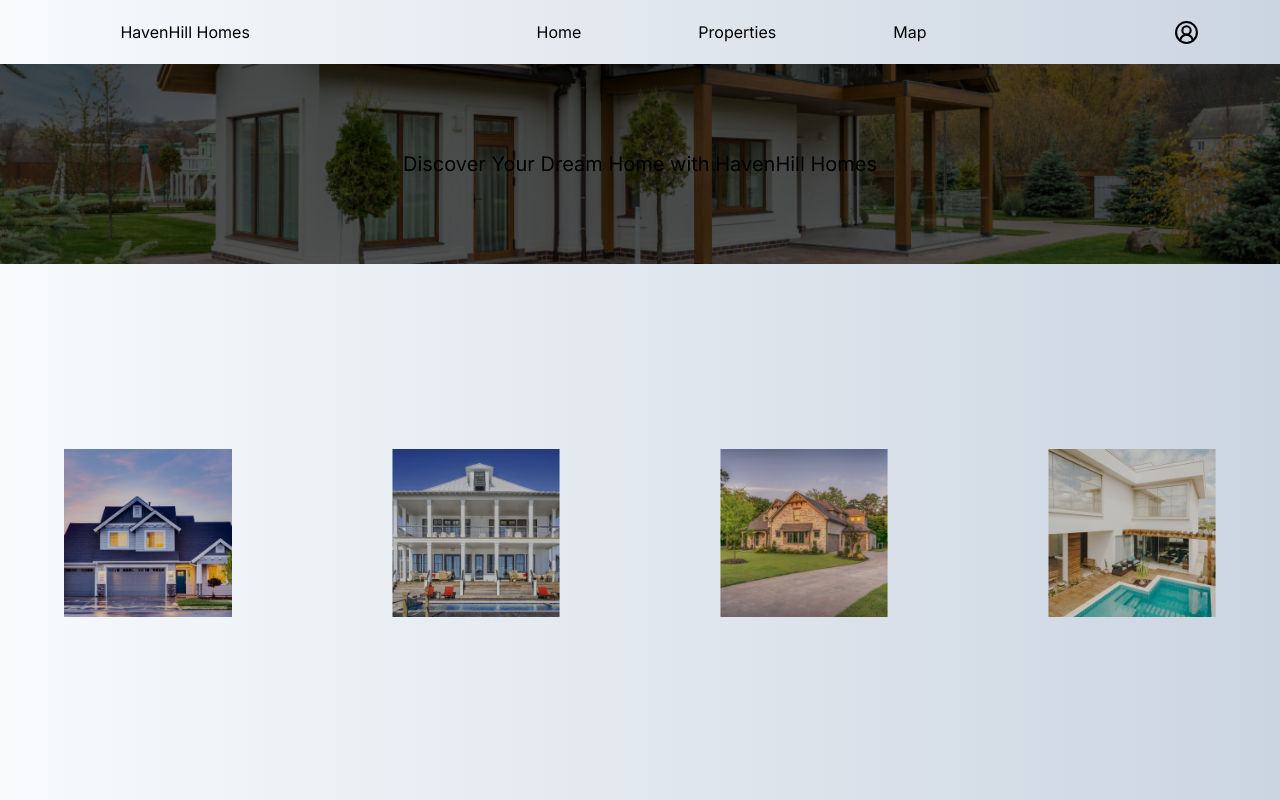
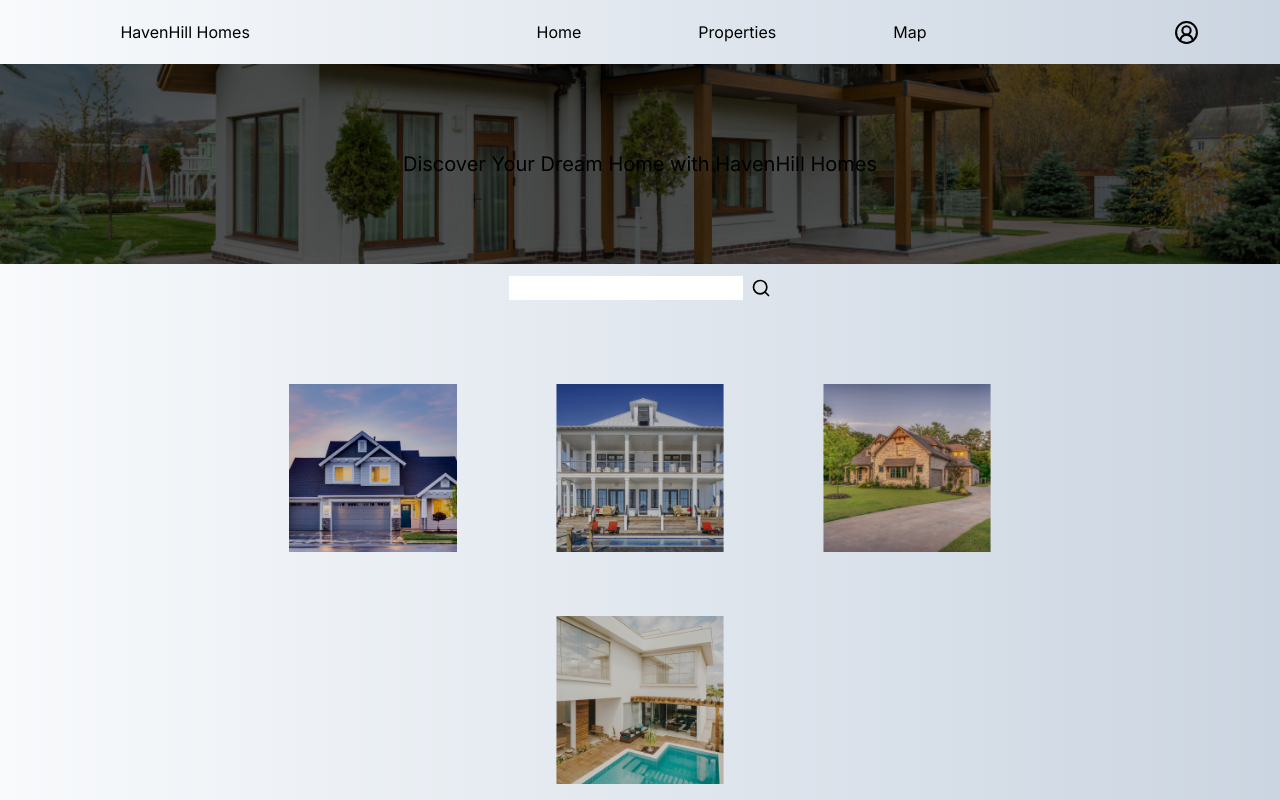
Before and after one commit to JustoMateos21/HavenHill-Homes, a Next.js app: page /properties in a window 1280 px wide. Built offline with nearby package versions, Linux system fonts and the light colour scheme.

Commit message:
search bar UI

```diff
--- a/src/app/(user)/(routes)/properties/page.tsx
+++ b/src/app/(user)/(routes)/properties/page.tsx
@@ -1,12 +1,18 @@
 import React from "react";
 import { homes } from "../../../../../home";
 import Image from "next/image";
+import { Search } from "lucide-react";
 
 type Props = {};
 
 const Properties = (props: Props) => {
   return (
-    <div className="flex h-full  sm:flex-row flex-col w-full items-center justify-around   gap-8  flex-wrap">
+    <section className="flex flex-col items-center">
+      <div className="flex  items-center h-8 pb-20">
+        <input type="text" className="flex text-black  mr-2" />
+        <Search size={20} color="black" cursor={"pointer"} />
+      </div>
+      <div className="flex h-full  sm:flex-row flex-col w-full items-center justify-around px-[20%]  gap-8  flex-wrap">
         {homes.map((home) => (
           <div className="flex p-4 h-[200px] w-[200px]" key={home.id}>
             <Image
@@ -17,6 +23,7 @@ const Properties = (props: Props) => {
           </div>
         ))}
       </div>
+    </section>
   );
 };
 
```
Lines whose indentation alone changed are shown as unchanged.
